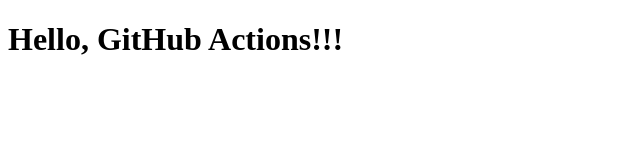
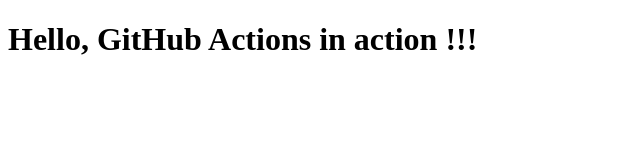
Before and after one commit to dth99/gh-deployment-workflow, a plain HTML site: page index.html in a window 1280 px wide. Shown: the whole page, without its empty margins (0-640 px from the left). Drawn offline with Linux system fonts and the light colour scheme.

Commit message:
Update index.html

```diff
--- a/index.html
+++ b/index.html
@@ -5,6 +5,6 @@
   <title>GitHub Actions</title>
 </head>
 <body>
-  <h1>Hello, GitHub Actions!!!</h1>
+  <h1>Hello, GitHub Actions in action !!!</h1>
 </body>
 </html>
```
